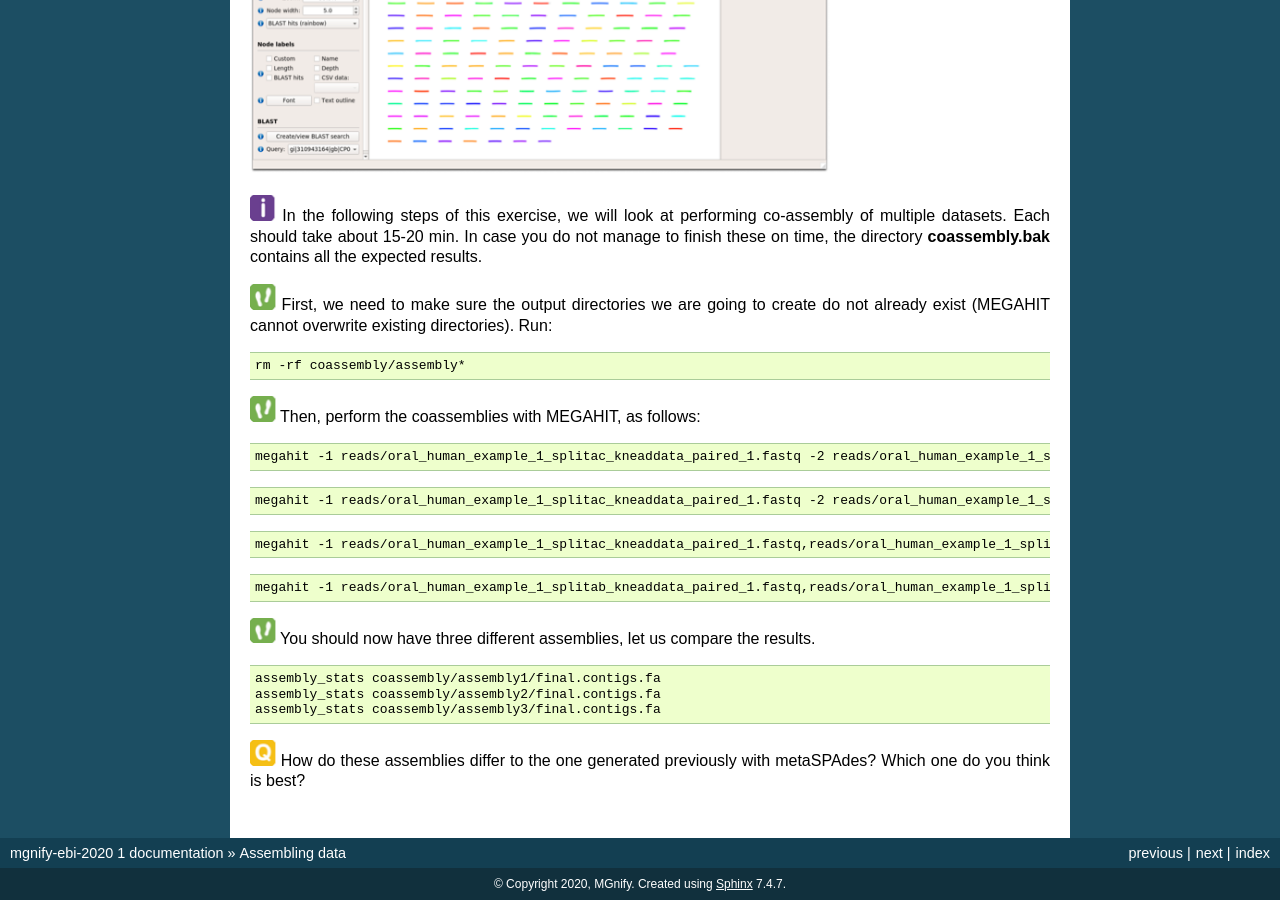
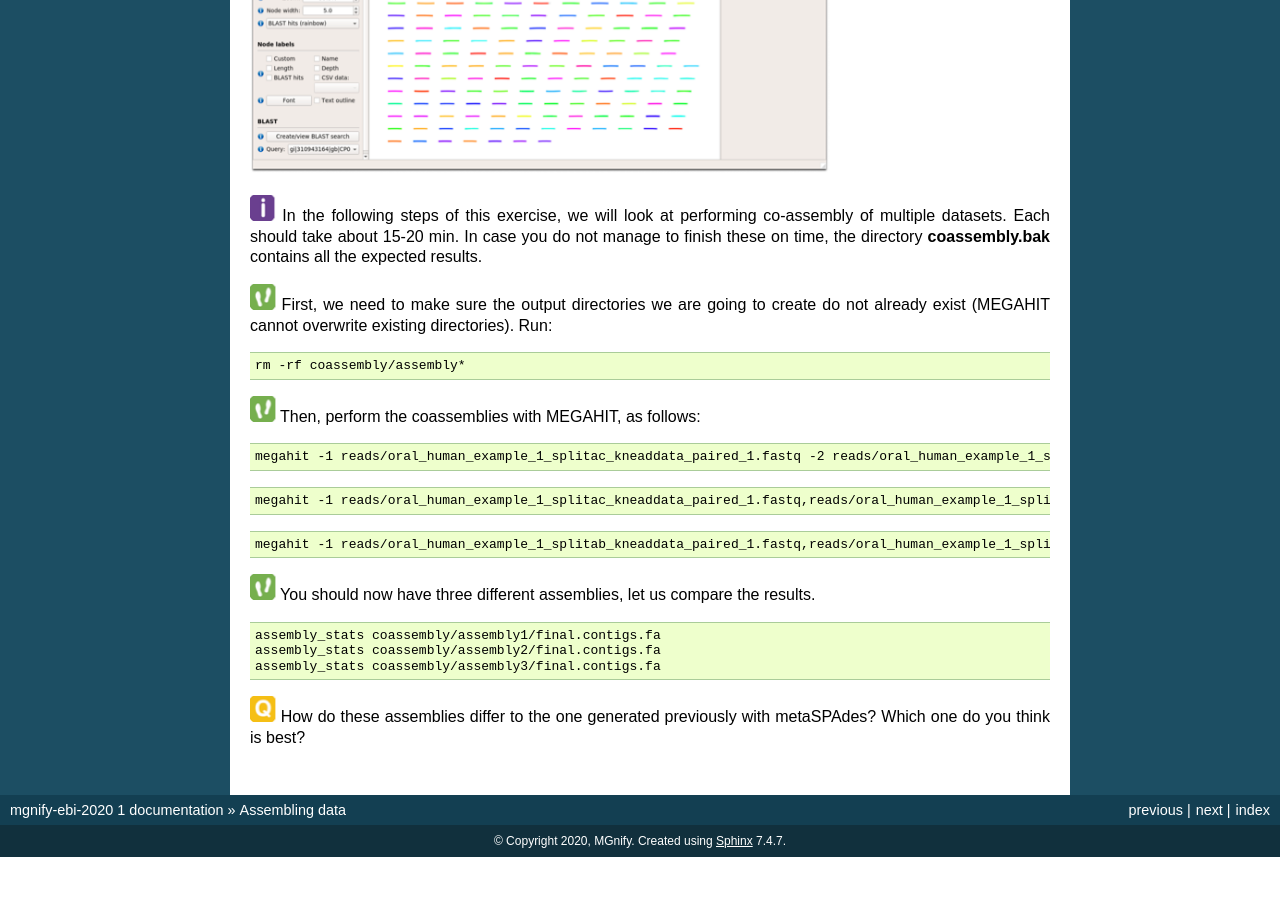
Before and after one commit to EBI-Metagenomics/mgnify-ebi-2020, a Sphinx documentation site: the page built from docs/source/assembly.rst, in a window 1280 px wide and 900 px high, scrolled down 3180 px. Built offline with Sphinx 7.4.7, drawn with Linux system fonts in a browser that asks for light colours; after the commit the page ends 4037 px from its top, so only the background shows below that.

Commit message:
Update assembly.rst

```diff
--- a/docs/source/assembly.rst
+++ b/docs/source/assembly.rst
@@ -173,10 +173,6 @@ performing co-assembly of multiple datasets. Each should take about 15-20 min. I
 
 .. code-block:: bash
 
-    megahit -1 reads/oral_human_example_1_splitac_kneaddata_paired_1.fastq -2 reads/oral_human_example_1_splitac_kneaddata_paired_2.fastq -o  coassembly/assembly1 -t 4 --k-list 23,51,77
-
-.. code-block:: bash
-
     megahit -1 reads/oral_human_example_1_splitac_kneaddata_paired_1.fastq,reads/oral_human_example_1_splitab_kneaddata_paired_1.fastq  -2 reads/oral_human_example_1_splitac_kneaddata_paired_2.fastq,reads/oral_human_example_1_splitab_kneaddata_paired_2.fastq -o coassembly/assembly2 -t 4 --k-list 23,51,77
 
 .. code-block:: bash
```
